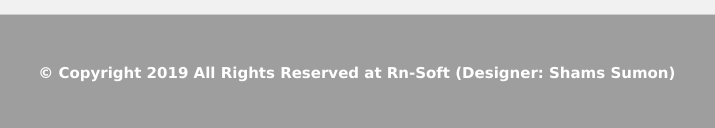
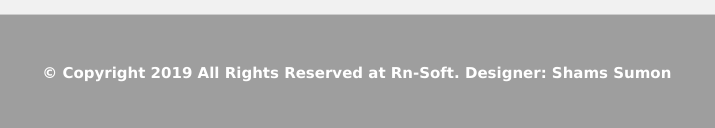
Before and after one commit to shamssumon3836/it-bazar, a plain HTML site: page index.html in a window 1280 px wide. Shown: the part 5934-6062 px from the top of the page, 246-961 px from the left. Drawn offline with Linux system fonts and the light colour scheme.

Commit message:
Update index.html

```diff
--- a/index.html
+++ b/index.html
@@ -826,7 +826,7 @@ ipads, iphones, android.... and give visitors beautiful interfaces.</pre>
 <!-- Footer Bottom -->
 <footer class="w3-row w3-grey w3-container w3-padding-32 w3-border-top w3-center">
 	<a href="#"><button class="w3-button w3-right w3-light-grey w3-round"><i class="fas fa-arrow-up"></i>Top</button><a/>
-	<p>© Copyright 2019 All Rights Reserved at <a href="https://www.facebook.com/Rn-soft-952761988161178/?ref=br_rs" class="w3-hover-opacity">Rn-Soft (Designer: Shams Sumon)</a></p>
+	<p>© Copyright 2019 All Rights Reserved at <a href="https://www.facebook.com/Rn-soft-952761988161178/?ref=br_rs" class="w3-hover-opacity">Rn-Soft. Designer: Shams Sumon</a></p>
 </footer>
 
 
```
